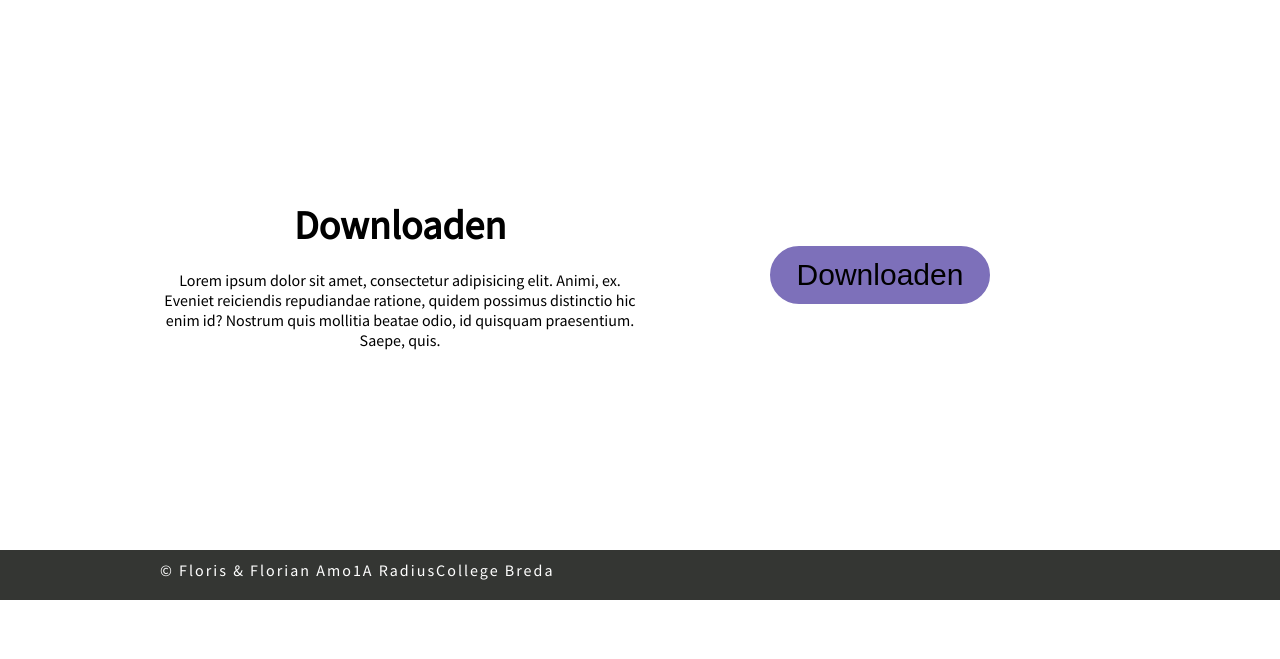
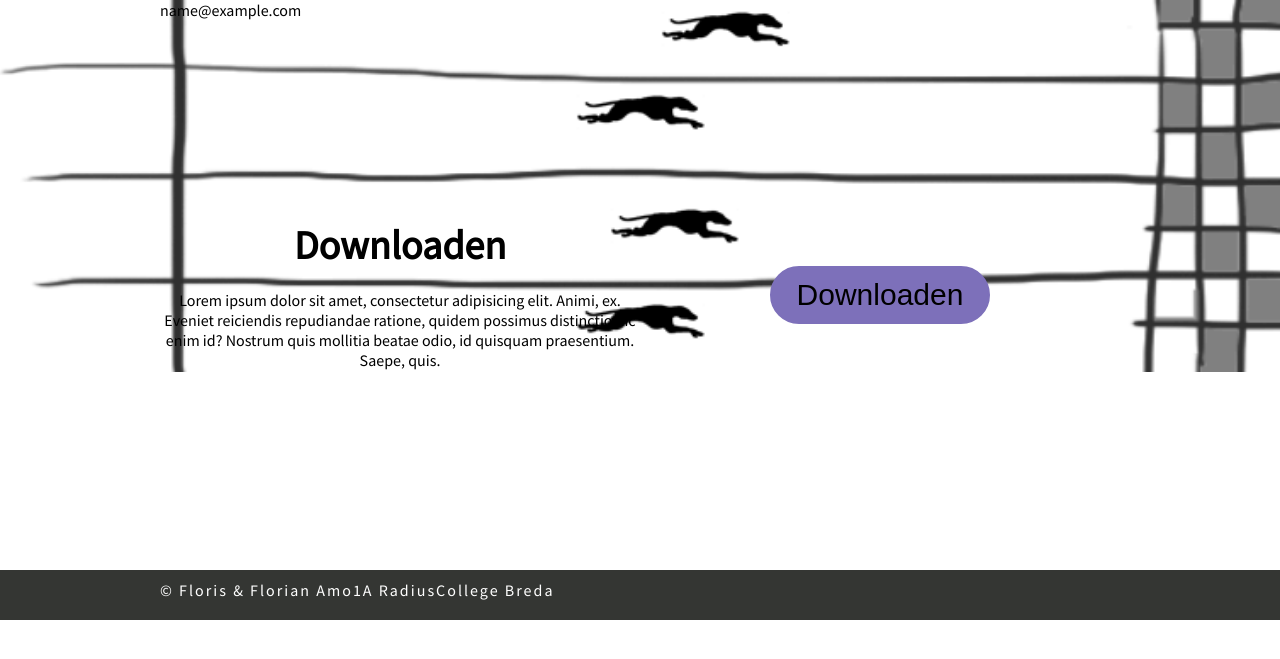
Before and after one commit to Florisvanderzanden/de-gokkers-php, a PHP site: page / in a window 1280 px wide. Shown: the part 75-734 px from the top of the page. Run offline with PHP 8.4, Linux system fonts and the light colour scheme; the visitor is signed in with stand-in values (Sample User, id 1).

Commit message:
mooi plaatje toegevoegd

```diff
--- a/Code/asset_lesson469_5c8ea5a81114a (1)/index.php
+++ b/Code/asset_lesson469_5c8ea5a81114a (1)/index.php
@@ -1,4 +1,6 @@
 <?php require 'header.php'; ?>
+
+<?php echo "{$_SESSION['email']}"; ?>
 
     <div class="download">
         <div class="download-left">
@@ -6,7 +8,9 @@
             <p>Lorem ipsum dolor sit amet, consectetur adipisicing elit. Animi, ex. Eveniet reiciendis repudiandae ratione, quidem possimus distinctio hic enim id? Nostrum quis mollitia beatae odio, id quisquam praesentium. Saepe, quis.</p>
         </div>
         <div class="download-right">
-            <input type="button" id="download-button" value="Downloaden">
+            <form class="download-form" action="loginController.php" method="post">
+                <input type="button" id="download-button" value="Downloaden">
+            </form>
         </div>
     </div>
 
--- a/Code/asset_lesson469_5c8ea5a81114a (1)/website.css
+++ b/Code/asset_lesson469_5c8ea5a81114a (1)/website.css
@@ -56,6 +56,14 @@ nav a:hover {
 }
 
 /*=====Main=====*/
+main {
+	background-image: url("renbaan (2) - tiny.png");
+	background-color: #ffffff;
+	background-repeat: no-repeat;
+	background-size: 100%;
+	background-blend-mode:
+	background-position: center;
+}
 /*=====Index=====*/
 .download {
 	height: 550px;
```
Also changed, not shown: Code/asset_lesson469_5c8ea5a81114a (1)/loginController.php (+10 -2 lines), Code/asset_lesson469_5c8ea5a81114a (1)/renbaan (2) - tiny.png (added).
